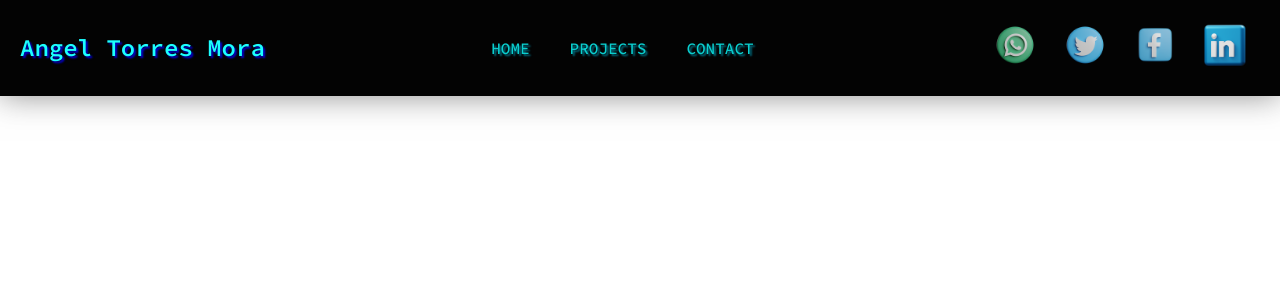
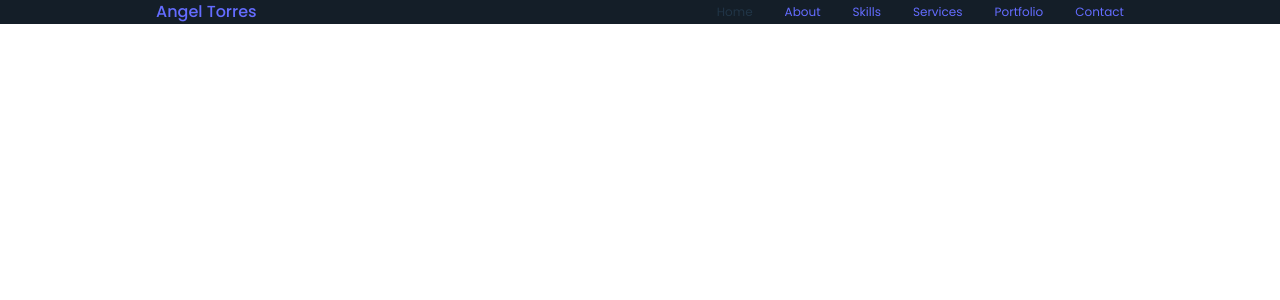
Before and after one commit to DavidTorres09/Portfolio, a React (Vite) app: page / in a window 1280 px wide. Shown: the top 300 px of the page. Built offline with nearby package versions, Linux system fonts and the light colour scheme.

Commit message:
Changes in the navbar and the Css navbar. Little changes in the App.css

```diff
--- a/index.html
+++ b/index.html
@@ -4,6 +4,9 @@
   <meta charset="UTF-8" />
   <link rel="icon" type="image/svg+xml" href="/vite.svg" />
   <meta name="viewport" content="width=device-width, initial-scale=1.0" />
+  <link href='https://unpkg.com/boxicons@2.1.4/css/boxicons.min.css'
+  rel='stylesheet'>
+  <link rel="stylesheet" href="https://unicons.iconscout.com/release/v4.0.0/css/line.css">
   <title>Portfolio</title>
 </head>
 <body>
--- a/src/App.css
+++ b/src/App.css
@@ -1,56 +1,21 @@
-@import url('https://fonts.googleapis.com/css2?family=Source+Code+Pro:wght@200;400;500;600&display=swap');
+@import url('https://fonts.googleapis.com/css2?family=Poppins:wght@400;500;600&display=swap');
 
-:root {
-  --header-height: 3rem;
-  --hue: 0%;
-  --sat: 0%;
-  --title-color: hsl(var(--hue), var(--sat), 20%);
-  --title-color-dark: hsl(var(--hue), var(--sat), 0%);
-  --text-color: hsl(var(--hue), var(--sat), 46%);
-  --body-color: hsl(var(--hue), var(--sat), 98%);
-  --container-color: #fff;
 
-  --body-font: 'Source Code Pro', monospace;
-
-  --big-font-size: 3.5rem;
-  --h1-font-size: 2.25rem;
-  --h2-font-size: 1.5rem;
-  --h3-font-size: 1.25rem;
-  --normal-font-size: 1rem;
-  --small-font-size: 0.875rem;
-  --smaller-fmont-size: 0.813rem;
-  --tiny-font-size: 0.625rem;
-
-  --fort-normal: 400;
-  --font-medium: 500;
-  --font-semi-bold: 600;
-
-  --mb-0-25: 0.25rem;
-  --mb-0-5: 0.5rem;
-  --mb-1: 0.75rem;
-  --mb-1-5: 1rem;
-  --mb-2: 1.5rem;
-  --mb-2-5: 2rem;
-  --mb-0-25: 2.5em;
-  --mb-3: 3rem;
-
-  --z-tootip: 10;
-  --z-fixed: 100;
-  --z-modal: 1000;
-}
-
-@media screen and (max-width: 992px) {
-  :root {
-    ---big-font-size: 2.75rem;
-    --h1-font-size: 1.5rem;
-    --h2-font-size: 1.25rem;
-    --h3-font-size: 1rem;
-    --normal-font-size: 0.938rem;
-    --small-font-size: 0.813em;
-    --smaller-fmont-size: 0.75rem;
+@media screen and(max-width:992px){
+  .container{
+    margin-left: var(--mb-1-5);
+    margin-right: var(--mb-1-5);
   }
 }
+@media screen and(max-width:768x){
 
+}
+@media screen and(max-width:576px){
+
+}
+@media screen and(max-width:350px){
+
+}
 * {
   margin: 0;
   padding: 0;
--- a/src/assets/components/navbar/Navbar.css
+++ b/src/assets/components/navbar/Navbar.css
@@ -1,72 +1,61 @@
-:root {
-    --color-item-1: #030303;
-    --color-item-2: #FFFFFE;
-    --color-item-3: #0acece;
-    --color-item-4: #1bffff;
+@import url('https://fonts.googleapis.com/css2?family=Poppins:wght@400;500;600&display=swap');
+
+.header {
+    width: 100%;
+    position: fixed;
+    top: 0;
+    left: 0;
+    z-index: var(100);
+    background-color: rgb(20, 30, 40);
+    font-family: 'Poppins', sans-serif;
 }
 
-nav {
+.nav {
+    height: calc(var(3rem) + 1.5rem);
     display: flex;
     justify-content: space-between;
     align-items: center;
-    padding: 20px;
-    background-color: var(--color-item-1);
-    color: var(--color-item-4);
-    box-shadow: 0 0 30px 0 hsla(0, 0%, 45%, 0.8);
-    position: absolute;
-    top: 0%;
-    left: 0%;
-    width: 100%;
+    column-gap: 1rem;
+    font-family: 'Poppins', sans-serif;
 }
 
-nav h1 {
-    font-size: 24px;
-    transition: all 0.3s ease-in-out;
-    text-shadow: 2px 2px 2px rgba(4, 0, 255, 0.8);
+.nav__logo,
+.nav__toggle {
+    color: hsl(0, 0, 20%);
+    font-weight: 500;
 }
 
-nav h1:hover {
-    font-size: 26px;
-    text-shadow: 6px 6px 6px  rgba(3, 158, 185, 0.8);
-    transform: scale(1.1);
-    cursor: pointer;
+.nav__list {
+    display: flex;
+    column-gap: 2rem;
+}
+
+.nav__link {
+    display: flex;
+    flex-direction: column;
+    align-items: center;
+    font-size: 0.75rem;
+    color: hsl(0, 0, 20%);
+    font-weight: var(--font-medium);
+    transition: .3s;
+}
+
+.nav__icon,
+.nav__close,
+.nav__toggle {
+    display: none;
+}
+
+/*Active Link*/
+.active-link,
+.nav_link:hover {
+    color: var(--title-color-dark);
 }
 
 
-nav ul {
-    display: flex;
-    list-style: none;
-    margin: 0;
-    padding: 0;
+@media screen and(max-width:992px) {
+    .container {
+        margin-left: 1rem;;
+        margin-right: 1rem;;
+    }
 }
-
-nav ul li {
-    margin: 0 20px;
-}
-
-nav ul a {
-    color: var(--color-item-3);
-    text-decoration: none;
-    transition: all 0.3s ease-in-out;
-    text-shadow: 2px 2px 2px rgba(0, 146, 172, 0.8);
-}
-
-nav ul a:hover {
-    color: var(--color-item-4);
-    font-size: 20px;
-    text-shadow: 6px 6px 6px  rgba(3, 158, 185, 0.8);
-    transform: scale(1.1);
-    cursor: pointer;
-}
-
-.about-img {
-    width: 50px;
-    height: 50px;
-    margin: 0 10px;
-    transition: all 0.3s ease-in-out;
-}
-
-.about-img:hover {
-    transform: scale(1.5);
-    cursor: pointer;
-}
--- a/src/assets/components/navbar/Navbar.tsx
+++ b/src/assets/components/navbar/Navbar.tsx
@@ -1,41 +1,58 @@
 import React from "react";
 import './Navbar.css'
-import Facebook from '../../../icons/Facebook.png';
-import Linkedin from '../../../icons/Linkedin.png';
-import Twitter from '../../../icons/Twitter.png';
-import Whatsapp from '../../../icons/Whatsapp.png';
-import { NavLink } from "react-router-dom";
+
 
 const Navbar: React.FC = () => {
   return (
-    <nav>
-      <h1 id="name">Angel Torres Mora</h1>
-      <ul>
-        <li>
-          <a href="#" className="nav-link">HOME</a>
+    <header className="header">
+      <nav className="nav container">
+        <a href="index.html" className="nav__logo">Angel Torres</a>
+        <div className="nav__menu">
+          <ul className="nav__list grid">
+            <li className="nav__item">
+              <a href="#home" className="nav__link active-link">
+                <i className="uil uil-estate nav__icon">
+                </i>Home
+              </a>
             </li>
-        <li>
-          <a href="#" className="nav-link">PROJECTS</a>
+            <li className="nav__item">
+              <a href="#about" className="nav__link">
+                <i className="uil uil-user nav__icon">
+                </i>About
+              </a>
             </li>
-        <li>
-          <a href="#" className="nav-link">CONTACT</a>
+            <li className="nav__item">
+              <a href="#skills" className="nav__link">
+                <i className="uil uil-briefcase-alt nav__icon">
+                </i>Skills
+              </a>
+            </li>
+            <li className="nav_item">
+              <a href="#services" className="nav__link">
+                <i className="uil uil-file-alt nav__icon">
+                </i>Services
+              </a>
+            </li>
+            <li className="nav__item">
+              <a href="#portfolio" className="nav__link">
+                <i className="uil uil-scenery nav__icon">
+                </i>Portfolio
+              </a>
+            </li>
+            <li className="nav__item">
+              <a href="#contact" className="nav__link">
+                <i className="uil uil-message nav__icon">
+                </i>Contact
+              </a>
             </li>
           </ul>
-      <div>
-        <a href="https://www.whatsapp.com/?lang=es" target="_blank">
-          <img src={Whatsapp} alt="" className="about-img" />
-        </a>
-        <a href="https://twitter.com/" target="_blank">
-          <img src={Twitter} alt="" className="about-img" />
-        </a>
-        <a href="https://www.facebook.com/" target="_blank">
-          <img src={Facebook} alt="" className="about-img" />
-        </a>
-        <a href="https://www.linkedin.com/" target="_blank">
-          <img src={Linkedin} alt="" className="about-img" />
-        </a>
+          <i className="uil uil-times nav__close"></i>
+        </div>
+        <div className="nav__toggle">
+          <i className="uil uil-apps"></i>
         </div>
       </nav>
+    </header>
   );
 };
 
```
Lines whose indentation alone changed are shown as unchanged.
